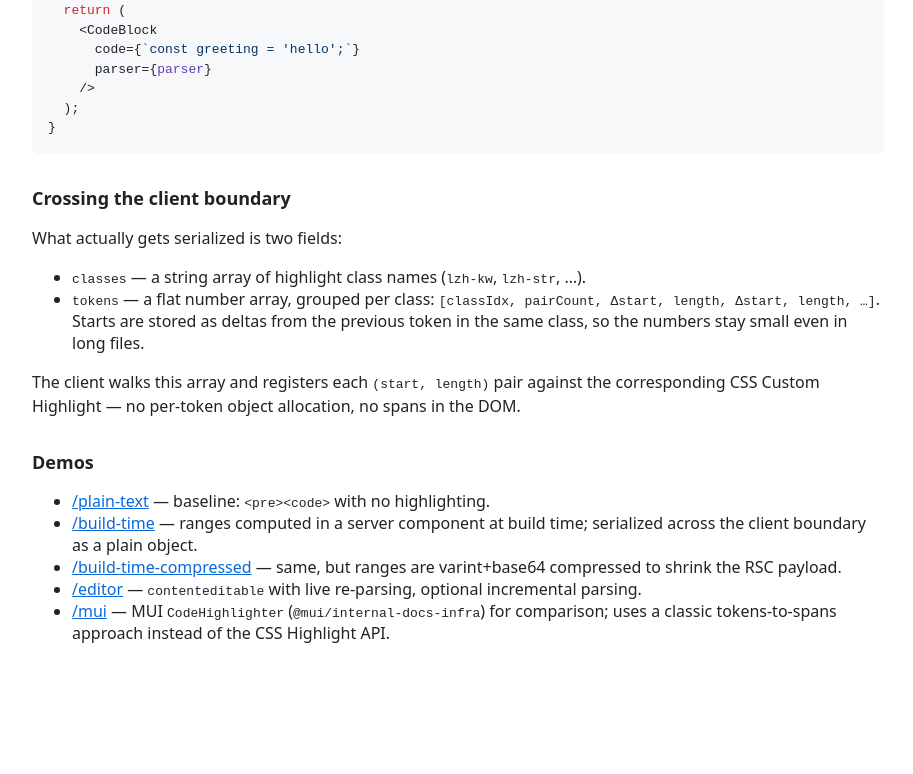
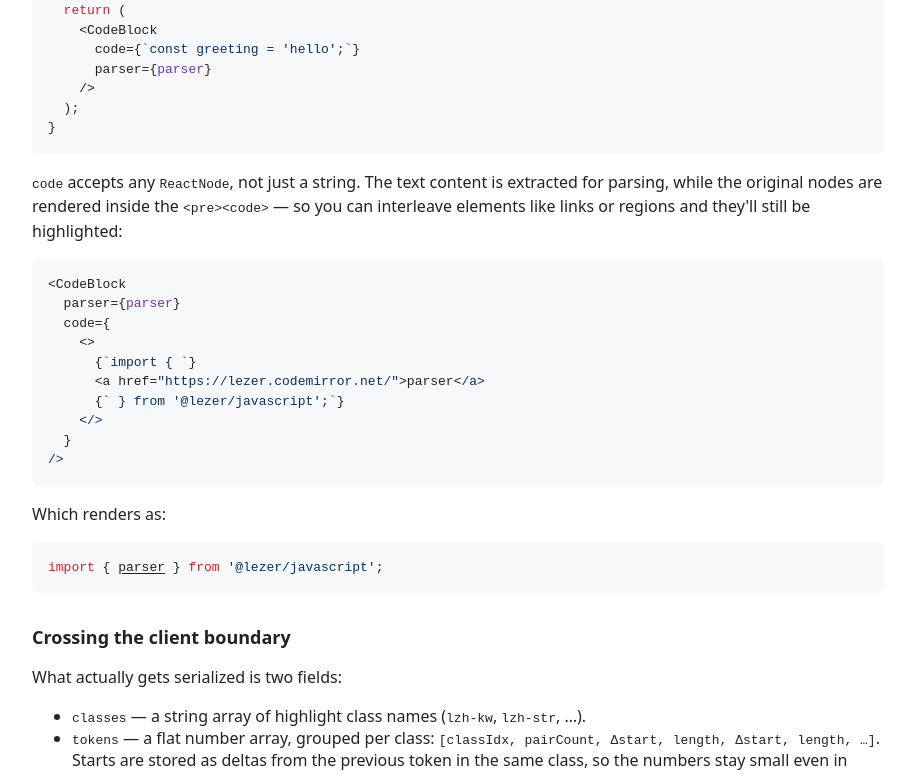
Before and after one commit to Janpot/css-highlights-experiments, a Next.js app: page / in a window 1280 px wide. Shown: the part 411-1185 px from the top of the page, without its empty margins (182-1095 px from the left). Built offline with nearby package versions, Linux system fonts and the light colour scheme.

Commit message:
Update page.tsx

```diff
--- a/app/page.tsx
+++ b/app/page.tsx
@@ -12,6 +12,17 @@ export default function Page() {
     />
   );
 }`;
+
+const REACTNODE_SAMPLE = `<CodeBlock
+  parser={parser}
+  code={
+    <>
+      {\`import { \`}
+      <a href="https://lezer.codemirror.net/">parser</a>
+      {\` } from '@lezer/javascript';\`}
+    </>
+  }
+/>`;
 
 export default function Home() {
   return (
@@ -31,6 +42,26 @@ export default function Home() {
         never enters the browser bundle.
       </p>
       <CodeBlock code={USAGE_SAMPLE} parser={jsParser} />
+
+      <p>
+        <code>code</code> accepts any <code>ReactNode</code>, not just a string.
+        The text content is extracted for parsing, while the original nodes are
+        rendered inside the <code>&lt;pre&gt;&lt;code&gt;</code> — so you can
+        interleave elements like links or regions and they'll still be
+        highlighted:
+      </p>
+      <CodeBlock code={REACTNODE_SAMPLE} parser={jsParser} />
+      <p>Which renders as:</p>
+      <CodeBlock
+        parser={jsParser}
+        code={
+          <>
+            {`import { `}
+            <a href="https://lezer.codemirror.net/">parser</a>
+            {` } from '@lezer/javascript';`}
+          </>
+        }
+      />
 
       <h2>Crossing the client boundary</h2>
       <p>
```
